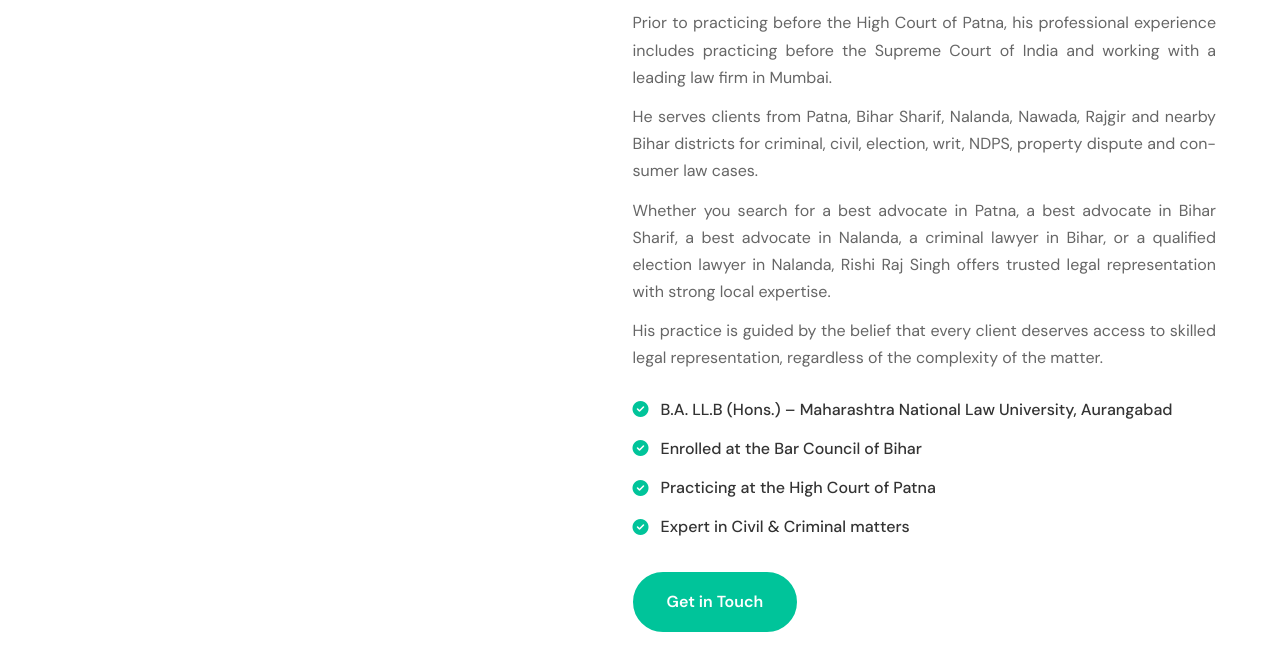
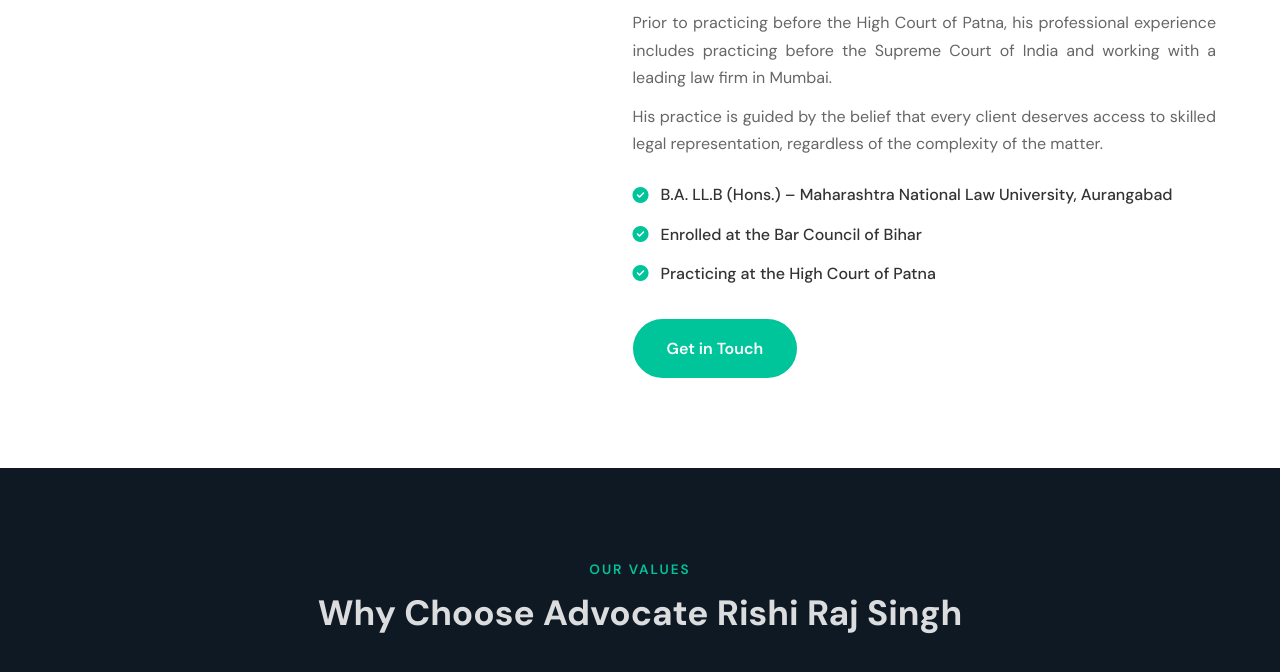
Before and after one commit to rishimnlua-spec/adv-rishi-raj-site, a plain HTML site: page index.html in a window 1280 px wide. Shown: the part 1092-1764 px from the top of the page. Drawn offline with Linux system fonts and the light colour scheme.

Commit message:
removing old site

```diff
--- a/index.html
+++ b/index.html
@@ -188,14 +188,13 @@
         <p>Rishi is a dedicated and experienced legal professional enrolled at the Bar Council of Bihar, practicing at the High Court of Patna. He has built a reputation for diligence, integrity, and client-first representation.</p>
         <p>He holds a B.A. LL.B (Hons.) degree from Maharashtra National Law University, Aurangabad, and has since devoted his career to providing expert legal counsel across a wide spectrum of legal domains including civil, criminal, constitutional, and consumer law.</p>
         <p>Prior to practicing before the High Court of Patna, his professional experience includes practicing before the Supreme Court of India and working with a leading law firm in Mumbai.</p>
-        <p>He serves clients from Patna, Bihar Sharif, Nalanda, Nawada, Rajgir and nearby Bihar districts for criminal, civil, election, writ, NDPS, property dispute and consumer law cases.</p>
-        <p>Whether you search for a best advocate in Patna, a best advocate in Bihar Sharif, a best advocate in Nalanda, a criminal lawyer in Bihar, or a qualified election lawyer in Nalanda, Rishi Raj Singh offers trusted legal representation with strong local expertise.</p>
+
         <p>His practice is guided by the belief that every client deserves access to skilled legal representation, regardless of the complexity of the matter.</p>
         <ul class="about-points">
           <li><i class="fas fa-check-circle"></i> B.A. LL.B (Hons.) – Maharashtra National Law University, Aurangabad</li>
           <li><i class="fas fa-check-circle"></i> Enrolled at the Bar Council of Bihar</li>
           <li><i class="fas fa-check-circle"></i> Practicing at the High Court of Patna</li>
-          <li><i class="fas fa-check-circle"></i> Expert in Civil & Criminal matters</li>
+
         </ul>
         <a href="#contact" class="btn btn-primary">Get in Touch</a>
       </div>
```
